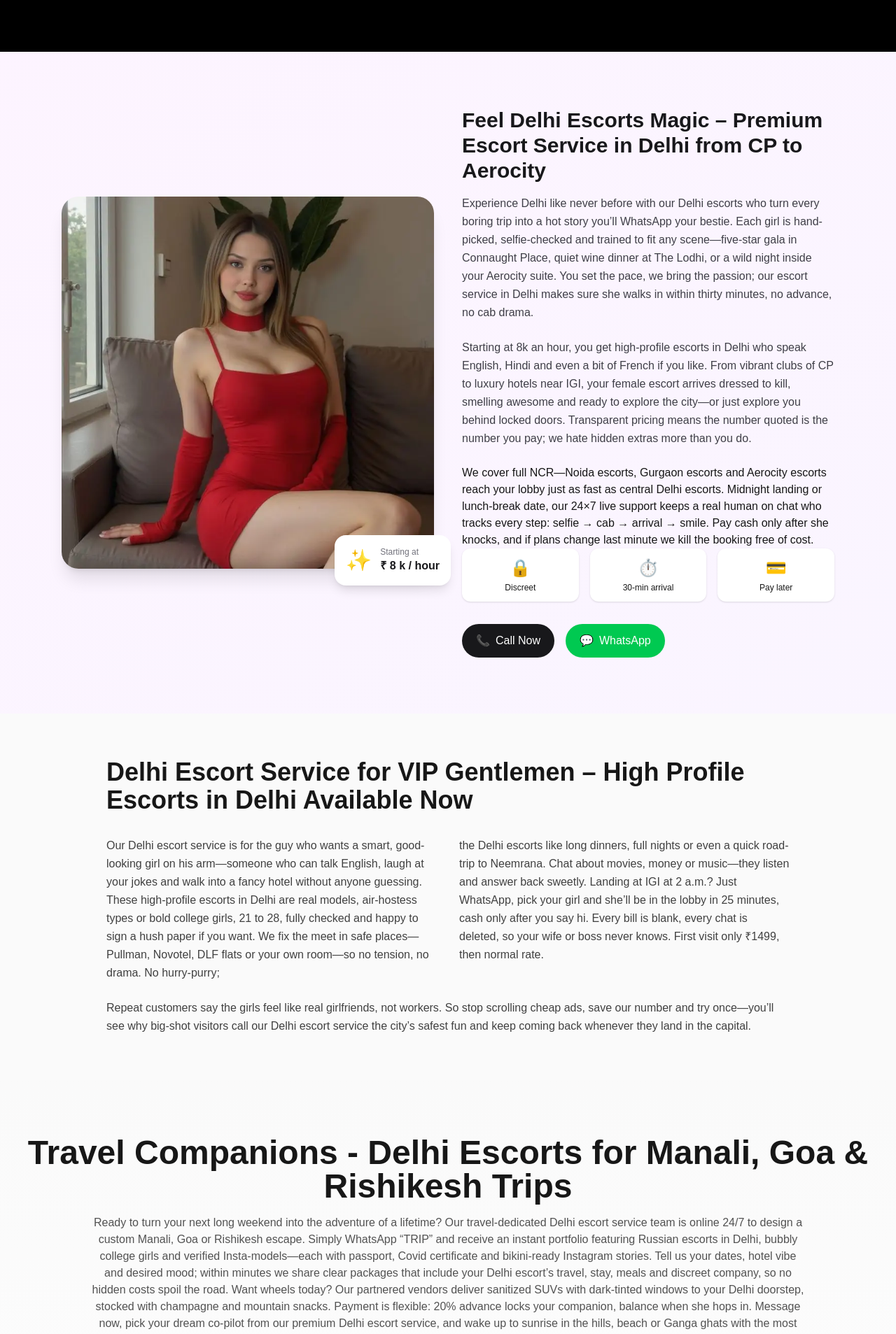
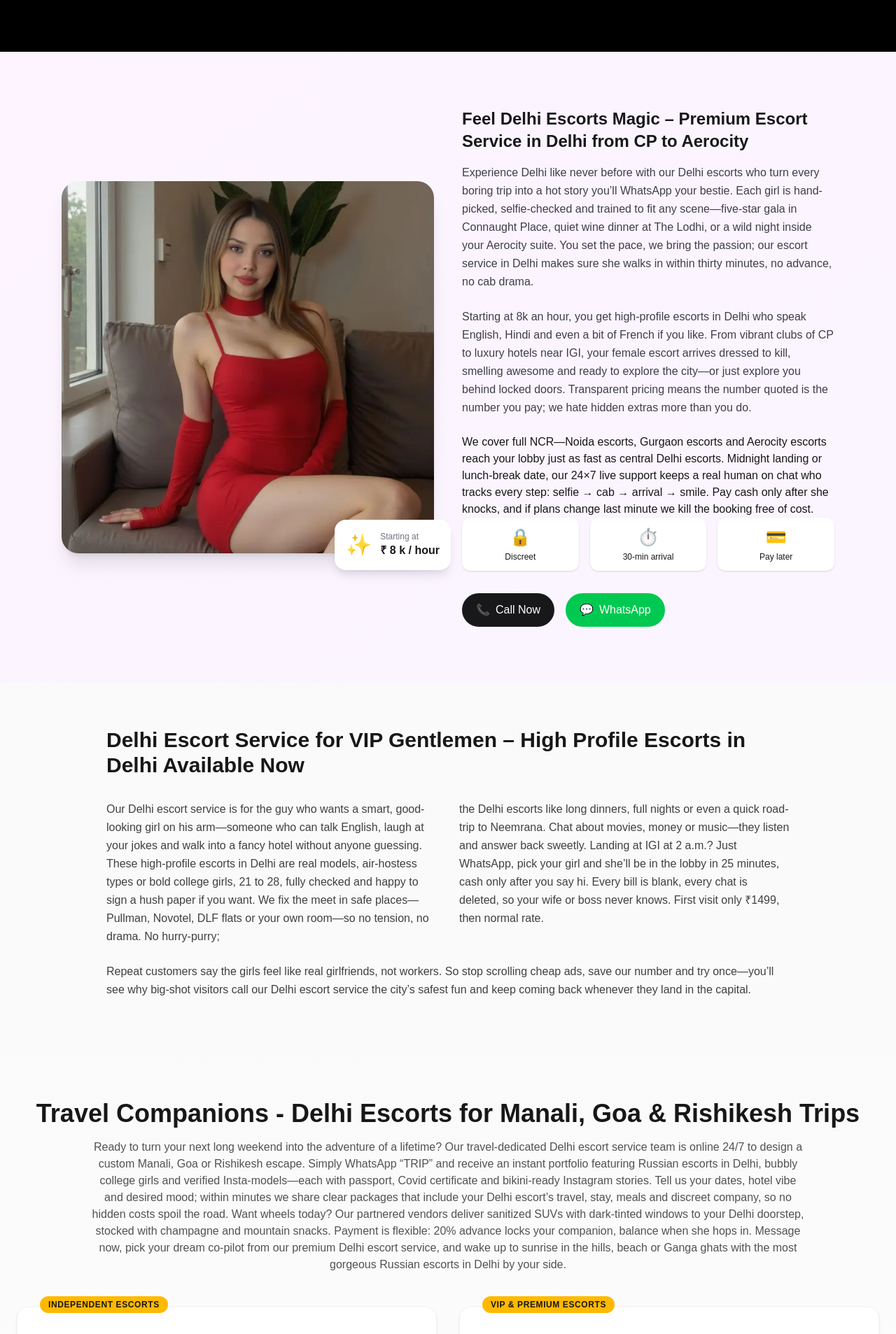
Before and after one commit to Prakash84/NewdelhiEs, a Next.js app: page / in a window 1280 px wide. Shown: the part 3203-5110 px from the top of the page at 70% size. Built offline with nearby package versions, Linux system fonts and the light colour scheme.

Commit message:
production build ready

```diff
--- a/app/HomeClient.js
+++ b/app/HomeClient.js
@@ -732,7 +732,7 @@ Book high-profile Delhi escorts first visit ₹1999 today
 
         {/* Right: Content */}
         <div>
-          <h2 className="text-3xl font-extrabold text-zinc-900 mb-4">
+          <h2 className="text-2xl font-extrabold text-zinc-900 mb-4">
             Feel Delhi Escorts Magic – Premium Escort Service in Delhi from CP to Aerocity
           </h2>
           <p className="text-zinc-700 leading-relaxed mb-6">
@@ -779,7 +779,7 @@ Book high-profile Delhi escorts first visit ₹1999 today
 
     <section className="py-16 bg-neutral-50">
       <div className="container mx-auto px-6 max-w-5xl">
-        <h2 className="text-3xl md:text-4xl font-bold text-neutral-900 mb-8">
+        <h2 className="text-3xl md:text-3xl font-bold text-neutral-900 mb-8">
           Delhi Escort Service for VIP Gentlemen – High Profile Escorts in Delhi Available Now
         </h2>
 
@@ -804,7 +804,7 @@ Book high-profile Delhi escorts first visit ₹1999 today
     </section>
     <section className="py-20 bg-gradient-to-b from-neutral-50 to-white">
       <div className="container mx-auto px-6 max-w-7xl">
-        <h2 className="text-4xl md:text-5xl font-extrabold text-neutral-900 mb-4 text-center">
+        <h2 className="text-4xl md:text-4xl font-extrabold text-neutral-900 mb-4 text-center">
           Travel Companions - Delhi Escorts for Manali, Goa & Rishikesh Trips
         </h2>
         <p className="text-center text-neutral-600 mb-12 max-w-5xl mx-auto">
```
